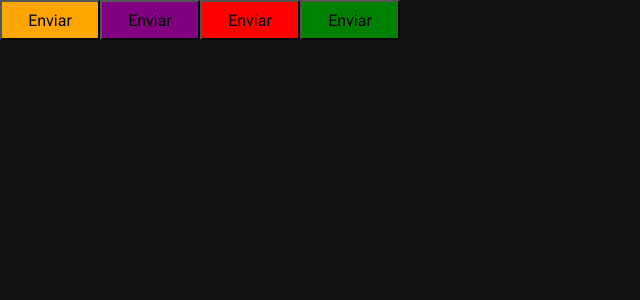
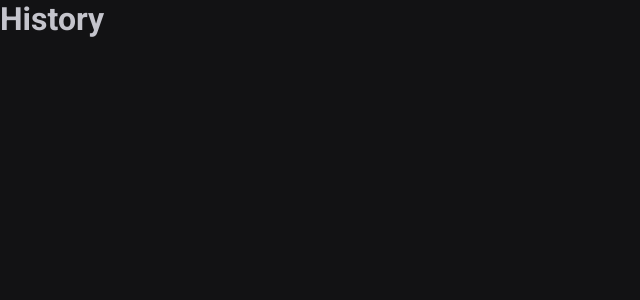
Before and after one commit to EsdrasCFF/pomodoro_ignite, a React (Vite) app: page /history in a window 1280 px wide. Shown: the top 300 px of the page, without its empty margins (0-640 px from the left). Built offline with nearby package versions, Linux system fonts and the light colour scheme.

Commit message:
Feat: Apply - react-router-dom

```diff
--- a/package.json
+++ b/package.json
@@ -12,6 +12,7 @@
   "dependencies": {
     "react": "^18.2.0",
     "react-dom": "^18.2.0",
+    "react-router-dom": "^6.16.0",
     "styled-components": "^6.0.8"
   },
   "devDependencies": {
--- a/src/App.tsx
+++ b/src/App.tsx
@@ -1,21 +1,19 @@
 import { ThemeProvider } from 'styled-components';
-import { Button } from "./components/Button";
+import { BrowserRouter } from 'react-router-dom'
 
 import { GlobalStyle } from './styles/global';
 import  { defaultTheme } from './styles/themes/default';
+import { Router } from './Router';
 
 export function App() {
-
   return (
 
     <ThemeProvider theme={defaultTheme} >
-      <Button variant="secundary" />
-      <Button variant="primary" />
-      <Button variant="danger" />
-      <Button variant="success"/>
+      <BrowserRouter>
+        <Router/>
+      </BrowserRouter>
 
       <GlobalStyle />
     </ThemeProvider>
-
-    )
+  )
 }
--- /dev/null
+++ b/src/Router.tsx
@@ -0,0 +1,12 @@
+import { Route, Routes } from 'react-router-dom';
+import { Home } from './pages/Home';
+import { History } from './pages/History';
+
+export function Router() {
+  return (
+    <Routes>
+      <Route path="/" element={<Home/>} />
+      <Route path="/history" element={<History/>} />
+    </Routes>
+  )
+}
--- a/src/components/Button.styles.ts
+++ /dev/null
@@ -1,23 +0,0 @@
-import styled from "styled-components";
-
-export type ButtonVariant = 'primary' | 'secundary' | 'danger' | 'success'
-
-interface IButtonContainerProps {
-  variant: ButtonVariant
-}
-
-const buttonVariants = {
-  primary: 'purple',
-  secundary: 'orange',
-  danger: 'red',
-  success: 'green'
-}
-
-export const ButtonContainer = styled.button<IButtonContainerProps>`
-  width: 100px;
-  height: 40px;
-
-  ${props => {
-    return `background-color: ${buttonVariants[props.variant]}`
-  }}
-`
--- a/src/components/Button.tsx
+++ /dev/null
@@ -1,11 +0,0 @@
-import { ButtonContainer, ButtonVariant } from "./Button.styles";
-
-interface IButtonProps {
-  variant?: ButtonVariant;
-}
-
-export function Button({variant = 'primary'}: IButtonProps) {
-  return (
-    <ButtonContainer variant={variant} > Enviar </ButtonContainer>
-  )
-}
--- /dev/null
+++ b/src/pages/History.tsx
@@ -0,0 +1,5 @@
+export function History() {
+  return (
+    <h1> History </h1>
+  )
+}
--- /dev/null
+++ b/src/pages/Home.tsx
@@ -0,0 +1,5 @@
+export function Home() {
+  return (
+    <h1> Home </h1>
+  )
+}
```
Also changed, not shown: 1 other file (tests, documents, lock files or other folders).
